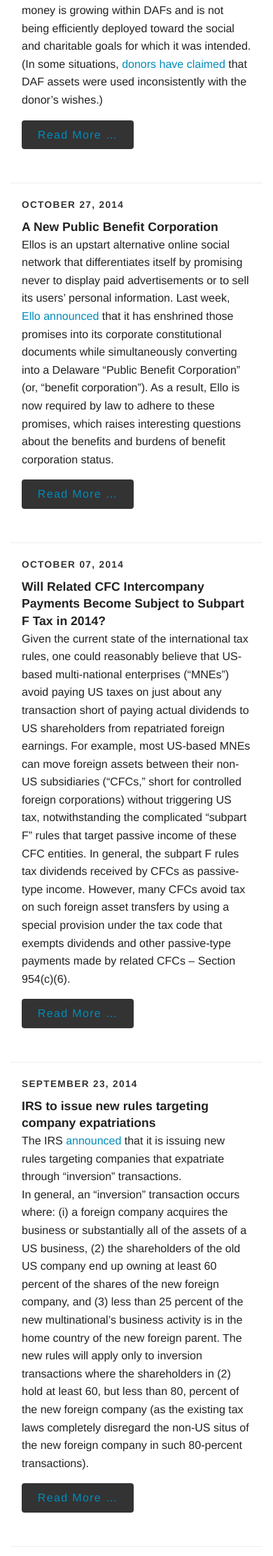
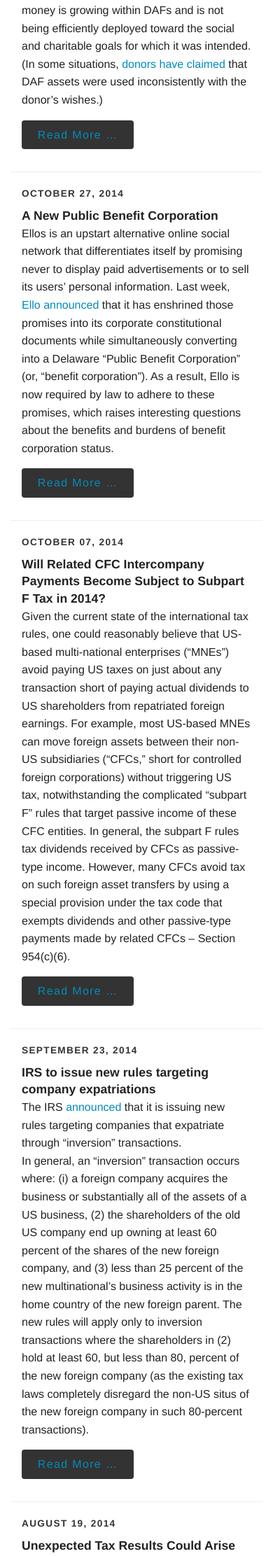
Before and after one commit to brianmik/bmaustinlaw, a Jekyll site: the page built from blog/index.html, in a window 390 px wide. Shown: the part 602-2825 px from the top of the page at 70% size. Built offline with Jekyll 4.4.1, drawn with Linux system fonts in a browser that asks for light colours; Markdown is read by kramdown in place of the engine named in the settings; the list of posts is cut into pages by our own code; comment, search, counter and statistics services are not loaded.

Commit message:
styling for small screens

```diff
--- a/css/main.css
+++ b/css/main.css
@@ -364,7 +364,7 @@ textarea {
     padding: .25rem;
   }
 
-  .blog-posts, .blog-post {
+  .blog-posts li + li, .blog-posts, .blog-post {
     margin: 0;
   }
 
```
